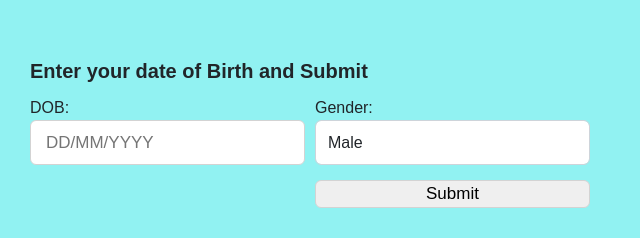
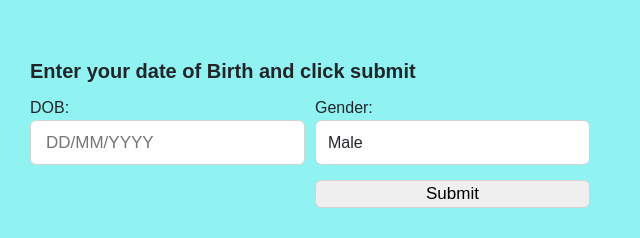
Before and after one commit to Magda098/akan_names_project, a plain HTML site: page index.html in a window 1280 px wide. Shown: the part 141-379 px from the top of the page, 640-1280 px from the left. Drawn offline with nearby package versions, Linux system fonts and the light colour scheme.

Commit message:
Ammends message prompt

```diff
--- a/index.html
+++ b/index.html
@@ -28,7 +28,7 @@
           <p>Provide your date of birth,select gender and click submit to see your akan name.</p>
         </div>
         <div class="column right">
-          <div class="text">Enter your date of Birth and Submit</div>
+          <div class="text">Enter your date of Birth and click submit</div>
 
           <form name="user_form" class="form-inline">
             <div class="form-group">
```
